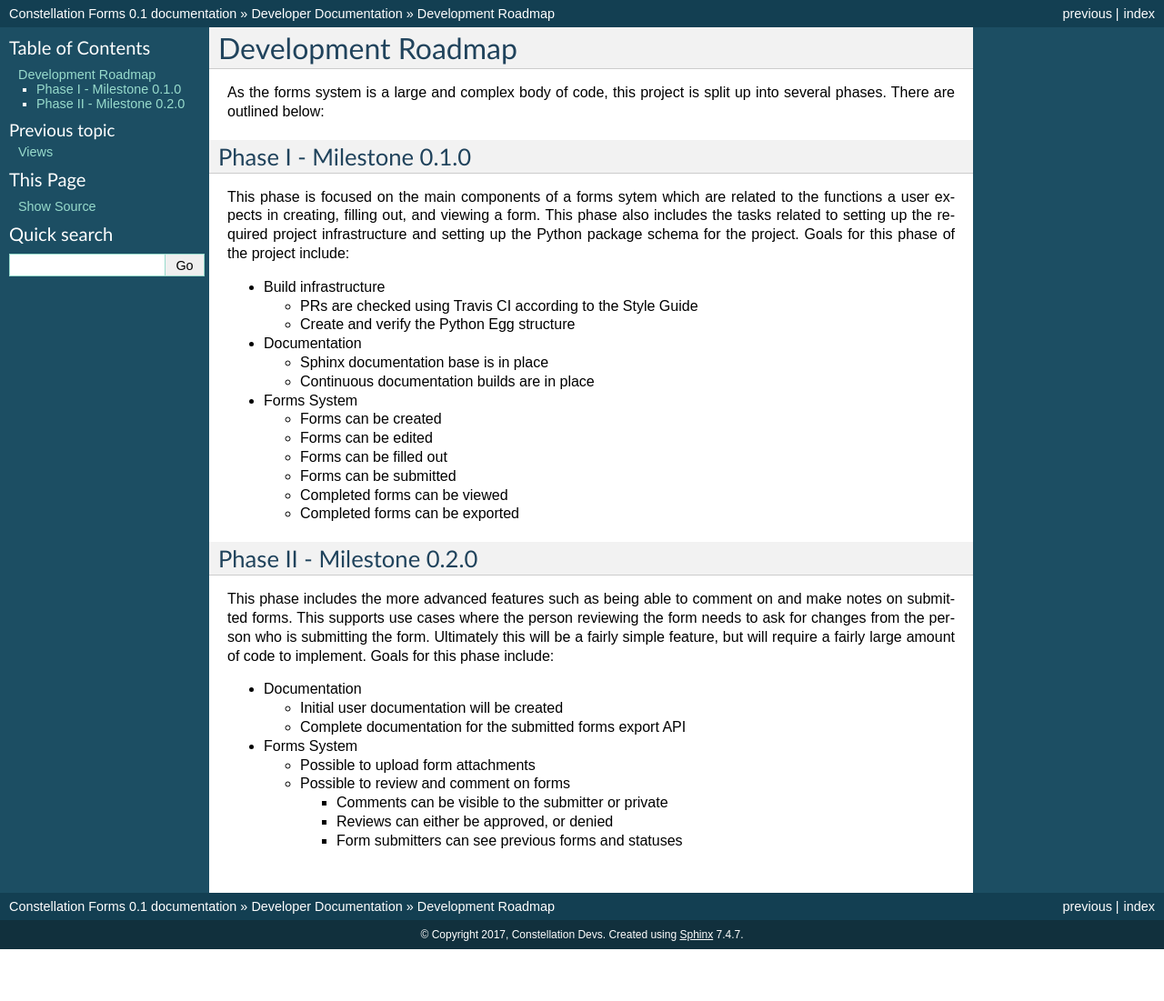
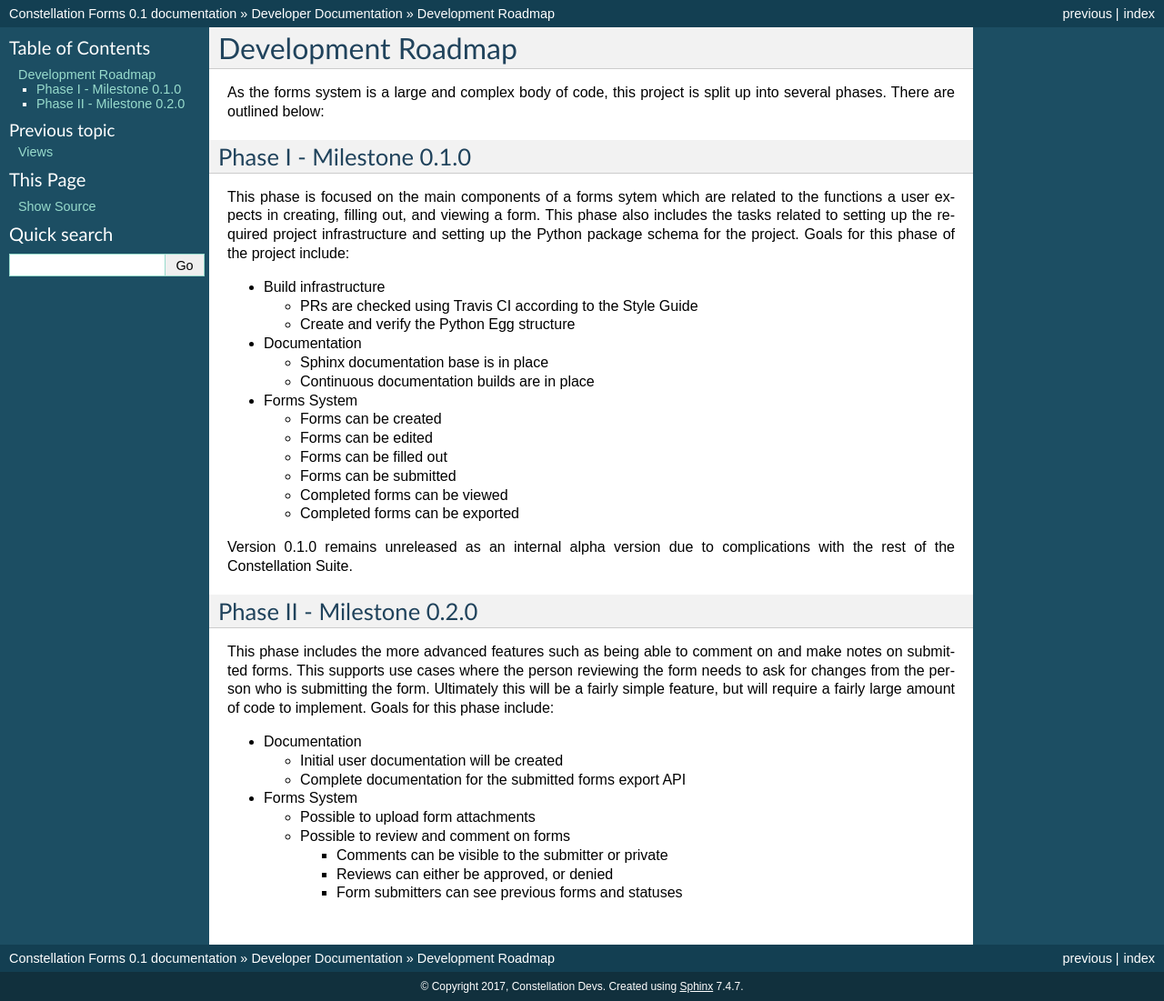
Before and after one commit to ConstellationApps/Forms, a Sphinx documentation site: the page built from docs/dev/roadmap.rst, in a window 1280 px wide. Shown: the whole page at 91% size. Built offline with Sphinx 7.4.7, drawn with Linux system fonts in a browser that asks for light colours; before the commit the page ends 1044 px from its top, so only the background shows below that.

Commit message:
docs: v0.1.0 is unreleased

```diff
--- a/docs/dev/roadmap.rst
+++ b/docs/dev/roadmap.rst
@@ -35,6 +35,9 @@ project include:
   * Completed forms can be exported
 
 
+Version 0.1.0 remains unreleased as an internal alpha version due to
+complications with the rest of the Constellation Suite.
+
 Phase II - Milestone 0.2.0
 --------------------------
 
```
Also changed, not shown: 1 other file.
